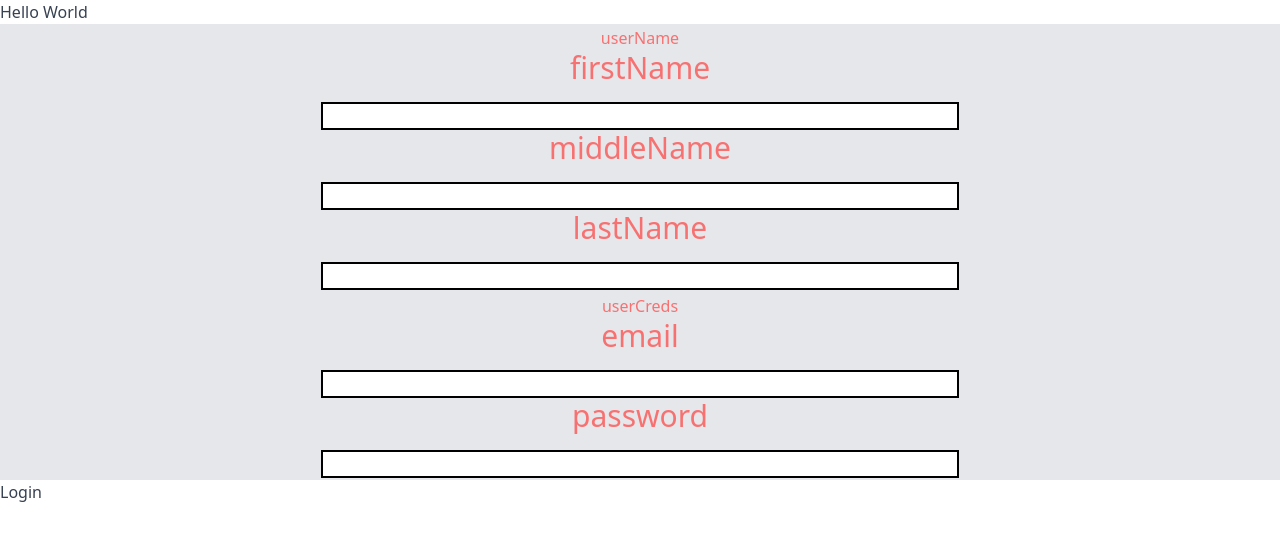
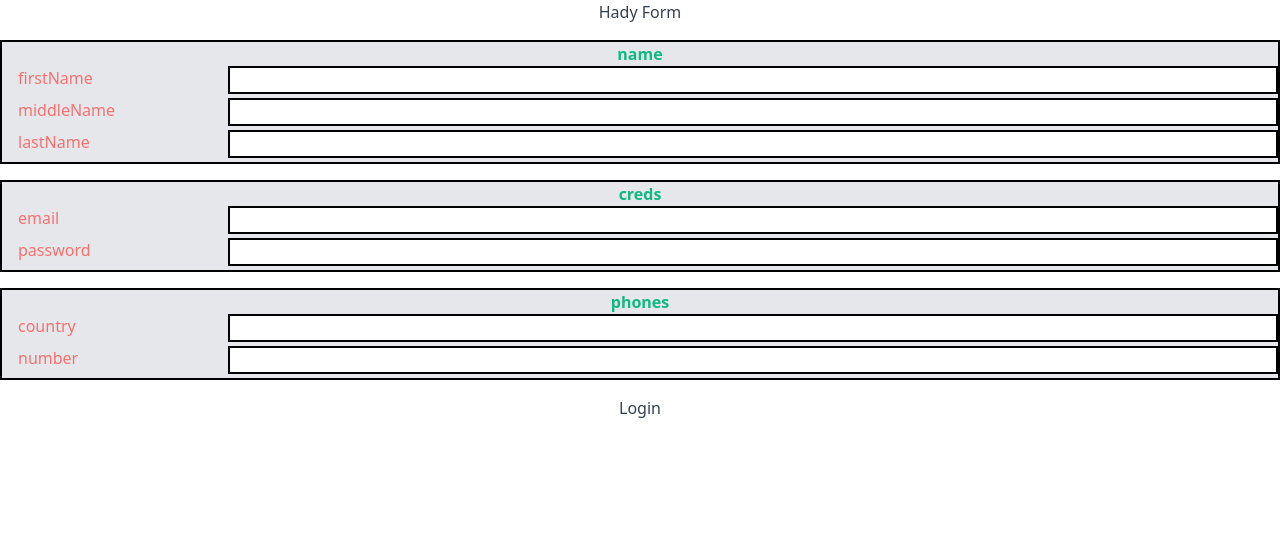
Before and after one commit to KarimAter/HadyForm, a React (Create React App) app: page / in a window 1280 px wide. Shown: the top 540 px of the page. Built offline with nearby package versions, Linux system fonts and the light colour scheme.

Commit message:
reusable form finished

```diff
--- a/src/App.tsx
+++ b/src/App.tsx
@@ -3,19 +3,22 @@ import Form from "./components/form";
 import { fullName, credentials } from "../src/types/fullName";
 interface Props {}
 interface userData {
-  userName: fullName;
-  userCreds: credentials;
+  name: fullName;
+  creds: credentials;
+  phones: any;
 }
 
 const App = (props: Props) => {
   const user: userData = {
-    userName: { firstName: "", middleName: "", lastName: "" },
-    userCreds: { email: "", password: "" },
+    name: { firstName: "", middleName: "", lastName: "" },
+    creds: { email: "", password: "" },
+    phones: { country: "", number: "" },
   };
+
   return (
     <div className="h-screen flex-col text-gray-700 justify-center items-center">
-      <h2> Hello World</h2>
-      <Form user={user}></Form>
+      <h2 className="mb-4 text-center"> Hady Form</h2>
+      <Form formData={user}></Form>
     </div>
   );
 };
--- /dev/null
+++ b/src/Reducer.ts
@@ -0,0 +1,4 @@
+import userData from "./types/fullName";
+export function reducer(user: any, action: any): userData {
+  return user;
+}
--- a/src/components/form.tsx
+++ b/src/components/form.tsx
@@ -1,62 +1,32 @@
 import React, { useReducer } from "react";
 import GroupInput from "./group.input.component";
-import userData from "../types/fullName";
 
 interface Props {
-  user: userData;
+  formData: any;
 }
 
 const Form = (props: Props) => {
-  const { user: initialuser } = props;
+  const formData = props.formData;
+  const inputFields: Array<any> = Object.values(formData);
+  const headerFields: Array<any> = Object.keys(formData);
   const handleSubmit = (e: React.FormEvent<HTMLButtonElement>) => {
     console.log(user);
     e.preventDefault();
   };
-  const inputFields: Array<any> = Object.values(initialuser);
-  const headerFields: Array<any> = Object.keys(initialuser);
-
-  function reducer(user: userData, action: any): userData {
-    switch (action.type) {
-      case "firstName":
-        return {
-          userName: { ...user.userName, firstName: action.payload },
-          userCreds: { ...user.userCreds },
-        };
-      case "middleName":
-        return {
-          userName: { ...user.userName, middleName: action.payload },
-          userCreds: { ...user.userCreds },
-        };
-      case "lastName":
-        return {
-          userName: { ...user.userName, lastName: action.payload },
-          userCreds: { ...user.userCreds },
-        };
-      case "email":
-        return {
-          userName: { ...user.userName },
-          userCreds: { ...user.userCreds, email: action.payload },
-        };
-      case "password":
-        return {
-          userName: { ...user.userName },
-          userCreds: { ...user.userCreds, password: action.payload },
-        };
-      default:
-        return user;
-    }
-  }
-
-  const [user, dispatch] = useReducer(reducer, initialuser);
+  const [user, dispatch] = useReducer((user: any) => user, formData);
 
   const setChildData = (e: React.ChangeEvent<HTMLInputElement>) => {
-    const fieldName = e.target.name;
-    const field: any = {};
-    field[fieldName] = e.target.value;
-    dispatch({ type: fieldName, payload: field[fieldName] });
+    const fieldName: any = e.target.name;
+    headerFields.forEach((h: any) => {
+      if (fieldName in formData[h]) {
+        formData[h][fieldName] = e.target.value;
+      }
+    });
+    dispatch();
   };
+
   return (
-    <div>
+    <div className="h-full flex flex-col">
       {headerFields.map((fld, index) => (
         <GroupInput
           submitData={setChildData}
--- a/src/components/group.input.component.tsx
+++ b/src/components/group.input.component.tsx
@@ -11,8 +11,11 @@ const GroupInput = (props: Props) => {
   const { submitData, headerField, inputFields } = props;
 
   return (
-    <div className="border-2 text-red-400 text-center bg-gray-200 h-full">
-      <h2>{headerField}</h2>
+    <div
+      className="border-black border-solid border-2 flex flex-col
+    mb-4 text-red-400 text-center bg-gray-200 h-auto"
+    >
+      <h2 className="font-semibold text-green-500">{headerField}</h2>
       {inputFields.map((field) => (
         <Input
           key={field}
--- a/src/components/input.component.tsx
+++ b/src/components/input.component.tsx
@@ -10,8 +10,8 @@ const Input = (props: input) => {
   const { content, type, handleChange } = props;
   console.log("rerenders");
   return (
-    <div className="flex flex-col items-center">
-      <label htmlFor={content} className="font-medium text-3xl">
+    <div className="flex flex-row justify-between ml-4 ">
+      <label htmlFor={content} className="font-medium text-base w=2/12">
         {content}
       </label>
       <input
@@ -19,7 +19,7 @@ const Input = (props: input) => {
         id={content}
         name={content}
         onChange={handleChange}
-        className="border-black border-2 w-2/4  text-grey-darkest mt-4"
+        className="border-black border-2 w-10/12  text-grey-darkest mb-1"
       />
     </div>
   );
```
Also changed, not shown: src/types/fullName.ts (indentation only).
